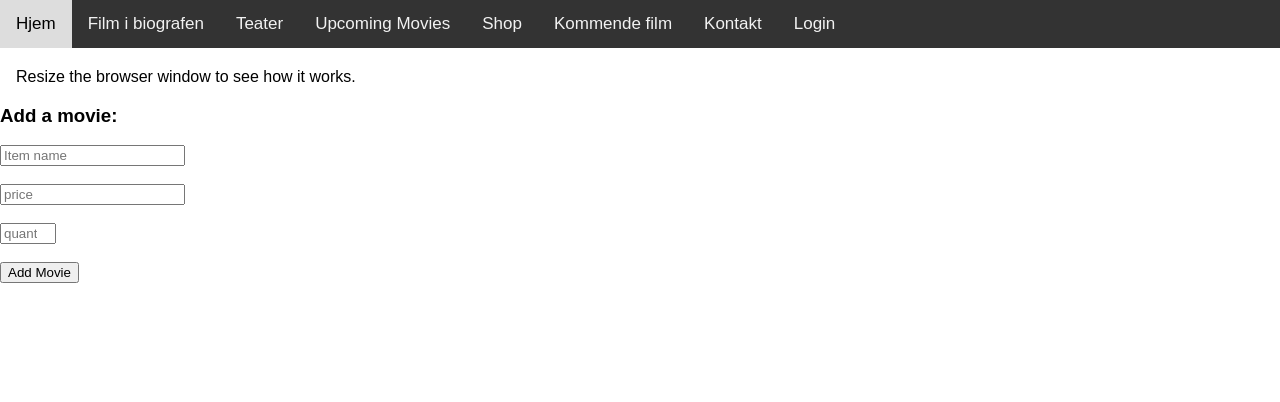
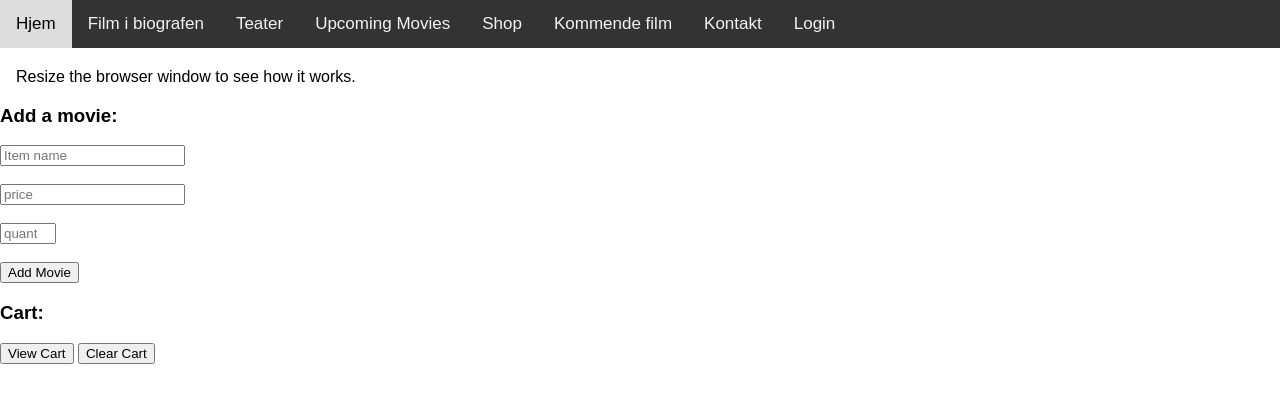
Before and after one commit to MalikKtK/KinoZippyFrontend, a website: page html/shop.html in a window 1280 px wide. Drawn offline with nearby package versions, Linux system fonts and the light colour scheme.

Commit message:
Shop is added

```diff
--- a/html/shop.html
+++ b/html/shop.html
@@ -28,6 +28,12 @@
     <input type="number" name="quantity" id="quantity" placeholder="quantity" required min="1" max="10" step="1"><br> <br>
 
     <button id="pbSubmitShop">Add Movie</button>
+    <div class="cart">
+        <h3>Cart:</h3>
+        <button id="pbViewCart">View Cart</button>
+        <button id="pbClearCart">Clear Cart</button>
+    </div>
+
 </form>
 <script src="../js/shop.js"></script>
 </body>
```
